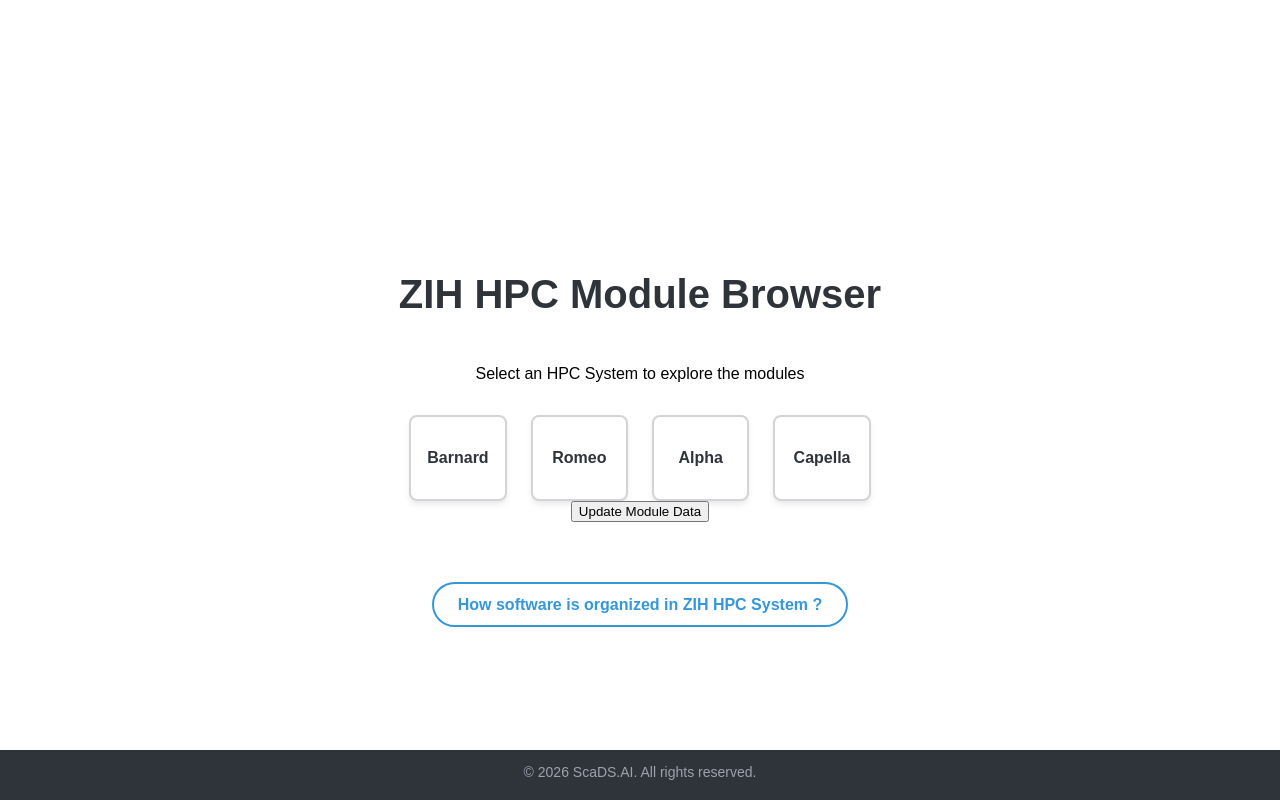
After one commit to apurvkulkarni7/ModScout, a Flask app: template templates/index.html in a window 1280 px wide. The commit adds this page. Run offline with Flask 3, Linux system fonts and the light colour scheme; the template is opened without the code that fills it, so the values that code supplies are empty; parts of the project's set-up code (start-up, migrations or seed data) failed here and were passed over.

Commit message:
added flask app for scheduled updation

```diff
--- /dev/null
+++ b/app.py
@@ -0,0 +1,189 @@
+import subprocess
+import os
+import threading
+import time
+from datetime import datetime
+from flask import (
+    Flask,
+    jsonify,
+    render_template_string,
+    render_template,
+    request,
+    send_file,
+)
+import json
+from dotenv import load_dotenv
+import schedule
+
+load_dotenv()
+
+app = Flask(__name__)
+
+################################################################################
+# Configuration
+################################################################################
+HPC_USERNAME = os.getenv("HPC_USERNAME")
+HPC_SSH_KEY = os.getenv("HPC_SSH_KEY")
+
+SYSTEMS = {
+    "barnard": {"env": "rapids", "host": "login1.barnard.hpc.tu-dresden.de"},
+    "romeo": {"env": "romeo", "host": "login1.romeo.hpc.tu-dresden.de"},
+    "alpha": {"env": "romeo", "host": "login1.alpha.hpc.tu-dresden.de"},
+    "capella": {"env": "genoa", "host": "login1.capella.hpc.tu-dresden.de"},
+}
+
+REMOTE_CMD = "source /etc/profile; $LMOD_DIR/spider -o jsonSoftwarePage $MODULEPATH"
+DATA_DIR = "./data"
+os.makedirs(DATA_DIR, exist_ok=True)
+
+
+DAY_MAP = {
+    'monday': schedule.every().monday,
+    'tuesday': schedule.every().tuesday,
+    'wednesday': schedule.every().wednesday,
+    'thursday': schedule.every().thursday,
+    'friday': schedule.every().friday,
+    'saturday': schedule.every().saturday,
+    'sunday': schedule.every().sunday,
+}
+UPDATE_SCHEDULE = os.getenv('UPDATE_SCHEDULE')
+update_day, update_time = UPDATE_SCHEDULE.split()
+# UPDATE_SCHEDULER =
+
+# State tracking
+JOB_STATUS = {}
+for system in SYSTEMS.keys():
+    JOB_STATUS[system] = {"last_run": "Never", "is_running": False}
+
+################################################################################
+# Helper Functions
+################################################################################
+def process_data(system_name):
+    with open(os.path.join(DATA_DIR, f"module_{SYSTEMS[system_name]['env']}.json"), "r") as f:
+        raw_data = json.load(f)
+
+    tree = {}
+    for entry in raw_data:
+        package = entry["package"]
+        description = entry.get("description", "No description available.")
+        url = entry.get("url", "No URL available.").strip()
+        for version in entry["versions"]:
+            v_name = version["versionName"]
+            full_name = f"{package}/{v_name}"
+            for parent_set in version.get("parent", []):
+                release = parent_set[0] if len(parent_set) > 0 else "Core"
+                compiler = " ".join(parent_set[1:]) if len(parent_set) > 1 else "None"
+
+                if release not in tree:
+                    tree[release] = {}
+                if compiler not in tree[release]:
+                    tree[release][compiler] = []
+
+                tree[release][compiler].append(
+                    {
+                        "package": package,
+                        "version": v_name,
+                        "name": full_name,
+                        "description": description,
+                        "url": url,
+                        "release": release,
+                        "compiler": compiler.replace("None", "Standalone"),
+                        "load_cmd": f"module load {release} {compiler.replace('None', '')} {full_name}",
+                    }
+                )
+
+    with open(os.path.join(DATA_DIR, f"processed_module_{system_name}.json"), "w") as f:
+        json.dump(tree, f, indent=4)
+
+def fetch_module_data(system_name):
+    if JOB_STATUS[system_name]["is_running"]:
+        return
+
+    JOB_STATUS[system_name]["is_running"] = True
+    print(f"{str(system_name).capitalize()} system module data update started at {datetime.now()}")
+
+    # for sys in SYSTEMS:
+    local_path = os.path.join(DATA_DIR, f"raw_{SYSTEMS[system_name]['env']}.json")
+    try:
+        # Native SSH call
+        result = subprocess.run(
+            [
+                "ssh",
+                "-i",
+                f"{HPC_SSH_KEY}",
+                f"{HPC_USERNAME}@{SYSTEMS[system_name]['host']}",
+                REMOTE_CMD,
+            ],
+            capture_output=True,
+            text=True,
+            check=True,
+        )
+        with open(local_path, "w") as f:
+            f.write(result.stdout)
+
+    except Exception as e:
+        print(f"[!] Error on {system_name}: {e}")
+
+    process_data(system_name)
+    print(f"{str(system_name).capitalize()} system module data update completed at {datetime.now()}")
+    JOB_STATUS[system_name]["last_run"] = datetime.now().strftime("%Y-%m-%d %H:%M:%S")
+    JOB_STATUS[system_name]["is_running"] = False
+
+def auto_update():
+     for sys in SYSTEMS.keys():
+        print(f"Starting update for {sys}")
+        threading.Thread(target=fetch_module_data, args=(sys,)).start()
+
+def background_scheduler():
+        (DAY_MAP[update_day.lower()]).at(update_time).do(auto_update)
+        while True:
+            try:
+                schedule.run_pending()
+                time.sleep(1)
+            except Exception as e:
+                print(f"Error in background_scheduler: {e}")
+
+################################################################################
+# Routes
+################################################################################
+@app.route("/")
+def index():
+    return render_template("index.html")
+
+
+@app.route("/module")
+def module():
+    system = request.args.get("system")
+    return render_template("module.html", system=system)
+
+
+@app.route("/module/data")
+def module_data():
+    system = request.args.get("system")
+    environ_name = SYSTEMS.get(system).get("env", "rapids")
+    file_path = os.path.join(DATA_DIR, f"processed_module_{environ_name}.json")
+    return send_file(file_path, mimetype="application/json")
+
+@app.route("/update")
+def update():
+    for sys in SYSTEMS.keys():
+        print(f"Starting update for {sys}")
+        threading.Thread(target=fetch_module_data, args=(sys,)).start()
+    return jsonify({"message": "Update started"}), 202
+
+@app.route('/status')
+def get_status():
+    for i in JOB_STATUS:
+        if JOB_STATUS[i]['is_running']:
+            return jsonify({'status': 'running','last_run': JOB_STATUS[i]['last_run']})
+        else:
+            job_status = 'completed'
+            last_run = JOB_STATUS[i]['last_run']
+    return jsonify({'status': job_status, 'last_run': last_run})
+
+if __name__ == "__main__":
+    # Start the scheduler thread
+    scheduler_thread = threading.Thread(target=background_scheduler, daemon=True)
+    scheduler_thread.start()
+
+    app.run(debug=True, port=5000)
--- /dev/null
+++ b/requirements.txt
@@ -0,0 +1,4 @@
+Flask==3.1.2
+gunicorn==24.1.1
+python-dotenv==1.0.0
+schedule==1.2.2
--- a/style_common.css
+++ b/static/css/style_common.css
@@ -8,7 +8,6 @@ body {
   max-height: 100vh;
   min-height: 100vh;
 }
-
 
 .footer {
   background: #2f343a;
@@ -25,3 +24,30 @@ body {
 .footer b {
   color: #3498db;
 }
+
+.status {
+  margin-top: 10px;
+  font-size: 1rem;
+}
+
+.status-running {
+  color: #ff9900;
+}
+
+.status-completed {
+  color: #4caf50;
+}
+.status-error {
+  color: #f44336;
+}
+
+.last-run {
+  /* font-size: 14px; */
+  color: #666;
+}
+
+.header {
+  display: flex;
+  justify-content: space-between;
+  align-items: center;
+}
--- a/style_index.css
+++ b/static/css/style_index.css
@@ -11,7 +11,7 @@
   font-size: 2.5rem;
   color: #2f343a;
   margin: 3rem;
-  margin-top: 40vh;
+  margin-top: 30vh;
 }
 .main-subtitle {
   color: #6b7280;
--- /dev/null
+++ b/templates/index.html
@@ -0,0 +1,37 @@
+<!DOCTYPE html>
+<html lang="en">
+<head>
+    <meta charset="UTF-8">
+    <meta name="viewport" content="width=device-width, initial-scale=1.0">
+    <title>HPC Software Stack Browser</title>
+    <link rel="stylesheet" href="{{ url_for('static', filename='css/style_index.css') }}">
+    <link rel="stylesheet" href="{{ url_for('static', filename='css/style_common.css') }}">
+    <script src="{{ url_for('static', filename='js/index.js') }}" defer></script>
+    <link rel="icon" type="image/x-icon" href="{{ url_for('static', filename='favicon.ico') }}">
+
+</head>
+<body>
+    <main class="main">
+        <h1>ZIH HPC Module Browser</h1>
+        <div>Select an HPC System to explore the modules</div>
+        <div class="main-nav-grid">
+            <a href="/module?system=barnard" class="system-card">Barnard</a>
+            <a href="/module?system=romeo" class="system-card">Romeo</a>
+            <a href="/module?system=alpha" class="system-card">Alpha</a>
+            <a href="/module?system=capella" class="system-card">Capella</a>
+        </div>
+
+        <button class="update-btn" onclick="updateModuleData()">Update Module Data</button>
+        <div class="status" id="status-display"></div>
+
+        <div class="info-section">
+            <a href="https://compendium.hpc.tu-dresden.de/software/modules/" class="info-btn">How software is organized in ZIH HPC System ?</a>
+        </div>
+    </main>
+
+    <footer class="footer">
+        <p>&copy; 2026 ScaDS.AI. All rights reserved.</p>
+    </footer>
+
+</body>
+</html>
```
Also changed, not shown: index.html (deleted, +0 -31 lines), process_data.py (deleted, +0 -42 lines), static/js/common.js (added, +50 -0 lines), static/js/main.js (renamed from main.js, +15 -26 lines), templates/module.html (renamed from module.html, +19 -11 lines), static/css/style_module.css (renamed from style_module.css), 2 other files.
